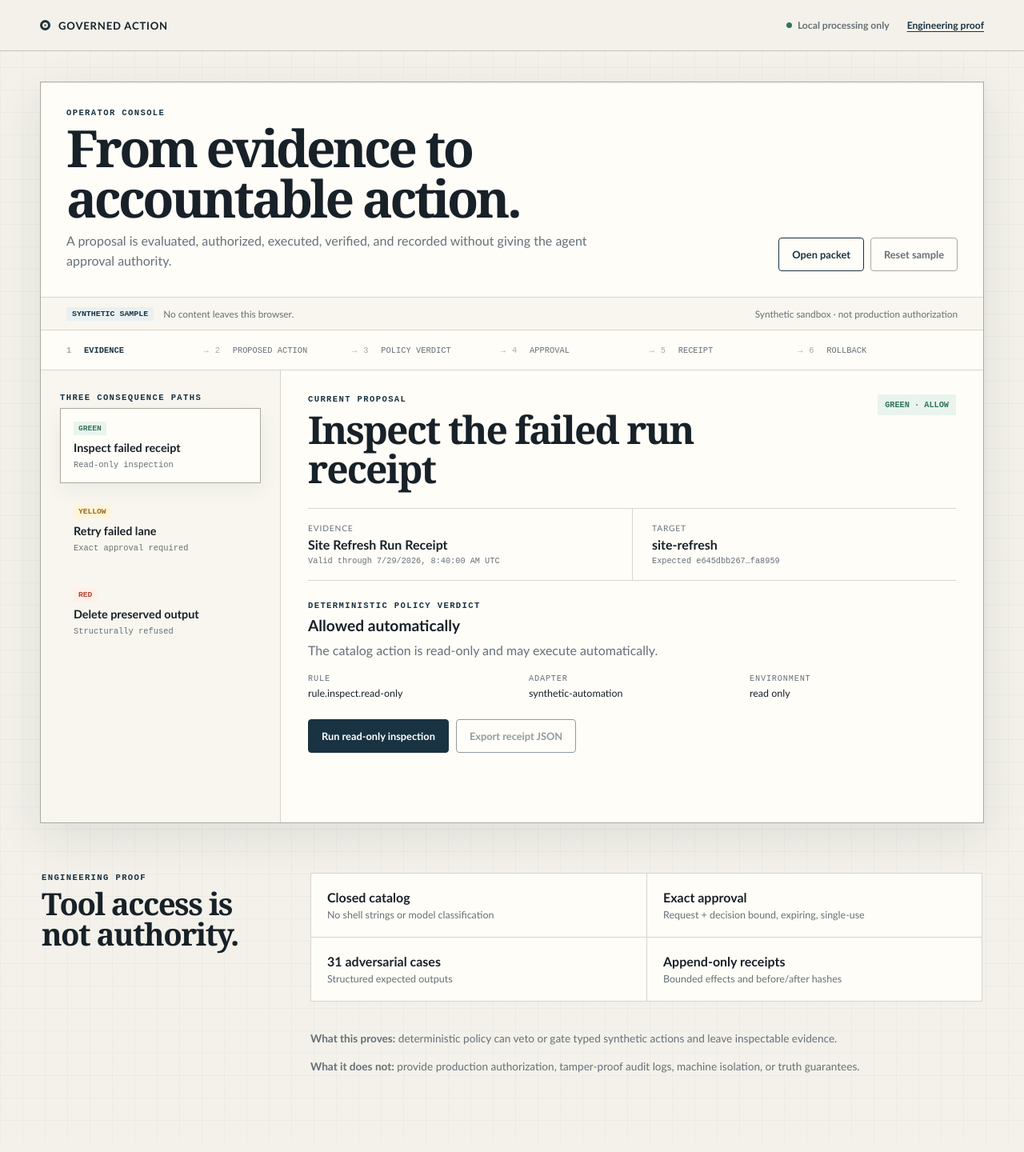
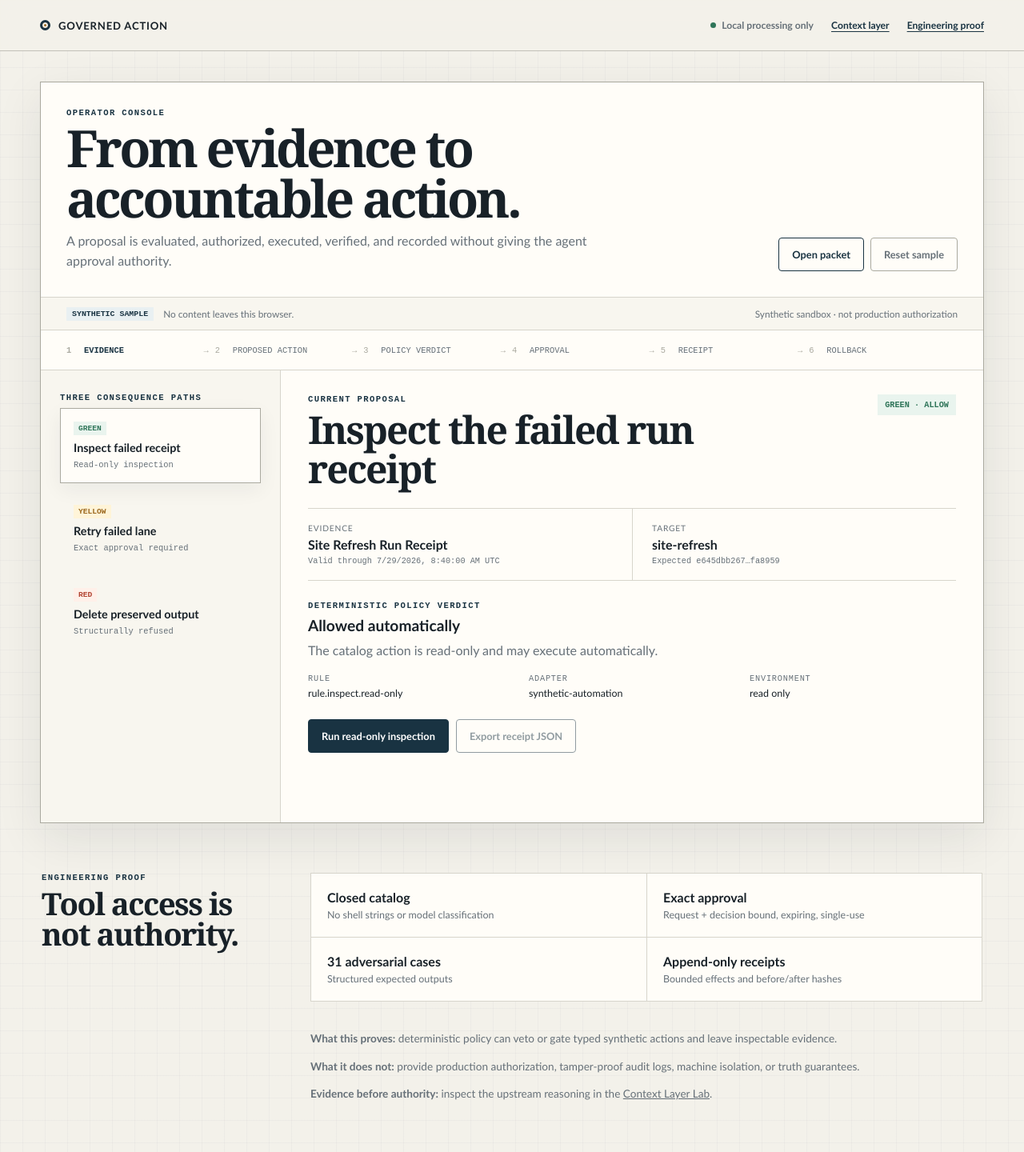
Before and after one commit to Kaagemusha/governed-action-lab, a website with bundled scripts: page docs/index.html in a window 1280 px wide. Shown: the whole page at 80% size. Built offline with nearby package versions, Linux system fonts and the light colour scheme.

Commit message:
docs: clarify companion lab handoff

```diff
--- a/docs/index.html
+++ b/docs/index.html
@@ -13,6 +13,7 @@
       <a class="brand" href="#console"><span class="brand-mark" aria-hidden="true"></span>Governed Action</a>
       <nav aria-label="Page navigation">
         <span class="privacy-state">Local processing only</span>
+        <a href="https://kaagemusha.github.io/context-layer-lab/">Context layer</a>
         <a href="#proof">Engineering proof</a>
       </nav>
     </header>
@@ -110,6 +111,7 @@
         <div class="boundary-copy">
           <p><strong>What this proves:</strong> deterministic policy can veto or gate typed synthetic actions and leave inspectable evidence.</p>
           <p><strong>What it does not:</strong> provide production authorization, tamper-proof audit logs, machine isolation, or truth guarantees.</p>
+          <p><strong>Evidence before authority:</strong> inspect the upstream reasoning in the <a href="https://kaagemusha.github.io/context-layer-lab/">Context Layer Lab</a>.</p>
         </div>
       </section>
     </main>
```
Also changed, not shown: README.md.
